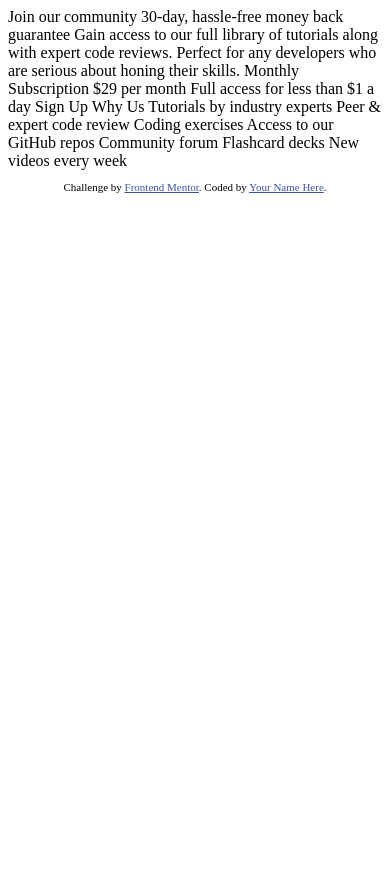
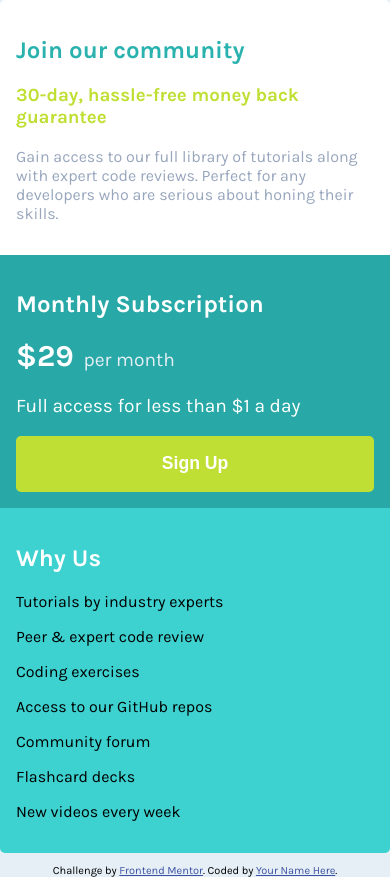
Before and after one commit to Clinton-dev/frontend-mentor-challanges, a plain HTML site: page single-price-grid-component-master/index.html in a window 390 px wide. Before the commit the page ends 844 px from the top, so only its background shows below. Drawn offline with Linux system fonts and the light colour scheme.

Commit message:
Finish mobile layout

```diff
--- /dev/null
+++ b/single-price-grid-component-master/css/style.scss
@@ -0,0 +1,120 @@
+$colors:(
+  primary: hsl(179, 62%, 43%),
+  primary2: hsl(71, 73%, 54%),
+  bg-body: hsl(204, 43%, 93%),
+  bg-grad-top: hsl(218, 22%, 67%),
+  monthly-sub-bg: darken(hsl(179, 62%, 43%), 2%),
+  why-us-bg: lighten(hsl(179, 62%, 43%), 10%)
+);
+
+@function color($color-name){
+  @return map-get($colors, $color-name)
+}
+
+$mobile-width: 375px;
+$desktop-width: 1440px;
+
+@mixin  desktop {
+  @media (max-width: #{ $desktop-width }) {
+    @content;
+  }
+}
+
+@mixin  mobile {
+  @media(max-width: #{ $mobile-width}) {
+    @content;
+  }
+}
+
+body, html {
+  height: 100%;
+  padding: 0;
+  margin: 0;
+  box-sizing: border-box;
+}
+
+body {
+  font-size: 16px;
+  font-family: 'Karla', sans-serif;
+  background-color: color(bg-body);
+}
+
+main {
+  .price-grid-wrapper {
+
+    @include mobile {
+      width: 90%;
+      margin: 4em auto;
+    }
+
+    .join-community {
+      background-color: #fff;
+      padding: 1em;
+      border-top-left-radius: 5px;
+      border-top-right-radius: 5px;
+      color: color(bg-grad-top);
+
+      h2 {
+        color: color(primary);
+      }
+
+      h3 {
+        color: color(primary2);
+      }
+    }
+
+    .monthly-sub {
+      padding: 1em;
+      background-color: color(monthly-sub-bg);
+      color: #fff;
+
+      p#price {
+        color: color(bg-body);
+      }
+
+      p {
+        font-size: 1.2rem;
+        font-weight: 400;
+
+        span#signup-amount {
+          font-size: 1.9rem;
+          font-weight: 700;
+          margin-right: 5px;
+          color: #fff;
+        }
+      }
+
+      button {
+        display: block;
+        width: 100%;
+        background-color: color(primary2);
+        border: none;
+        padding: 1em;
+        color: #fff;
+        font-size: 1.1rem;
+        font-weight: 700;
+        border-radius: 5px;
+      }
+    }
+
+    .why-us {
+      padding: 1em;
+      background-color: color(why-us-bg);
+      border-bottom-left-radius: 5px;
+      border-bottom-right-radius: 5px;
+
+      h2{
+        color: #fff;
+      }
+
+      // experimental Ft
+      @include mobile {
+        p {
+          color: color(bg-body);
+          font-size: 1.2rem;
+          line-height: 7px;
+        }
+      }
+    }
+  }
+}
--- a/single-price-grid-component-master/index.html
+++ b/single-price-grid-component-master/index.html
@@ -1,44 +1,63 @@
 <!DOCTYPE html>
 <html lang="en">
+
 <head>
   <meta charset="UTF-8">
-  <meta name="viewport" content="width=device-width, initial-scale=1.0"> <!-- displays site properly based on user's device -->
+  <meta name="viewport" content="width=device-width, initial-scale=1.0">
+  <!-- displays site properly based on user's device -->
 
   <link rel="icon" type="image/png" sizes="32x32" href="./images/favicon-32x32.png">
 
   <title>Frontend Mentor | Single Price Grid Component</title>
 
+  <link rel="preconnect" href="https://fonts.gstatic.com">
+  <link href="https://fonts.googleapis.com/css2?family=Karla:wght@400;700&display=swap" rel="stylesheet">
+
+  <link rel="stylesheet" href="css/style.css">
   <!-- Feel free to remove these styles or customise in your own stylesheet 👍 -->
   <style>
-    .attribution { font-size: 11px; text-align: center; }
-    .attribution a { color: hsl(228, 45%, 44%); }
+    .attribution {
+      font-size: 11px;
+      text-align: center;
+    }
+
+    .attribution a {
+      color: hsl(228, 45%, 44%);
+    }
   </style>
 </head>
+
 <body>
-  Join our community
 
-  30-day, hassle-free money back guarantee
+  <main>
+    <div class="price-grid-wrapper">
+      <div class="join-community">
+        <h2>Join our community</h2>
+        <h3> 30-day, hassle-free money back guarantee</h3>
+        <p>Gain access to our full library of tutorials along with expert code reviews.
+          Perfect for any developers who are serious about honing their skills.
+        </p>
+      </div>
+      <div class="monthly-sub">
+        <h2>Monthly Subscription</h2>
+        <p id="price"><span id="signup-amount">&dollar;29</span> per month</p>
+        <p>Full access for less than &dollar;1 a day</p>
+        <button>Sign Up</button>
+      </div>
+      <div class="why-us">
+        <h2>Why Us</h2>
 
-  Gain access to our full library of tutorials along with expert code reviews.
-  Perfect for any developers who are serious about honing their skills.
+          <p>Tutorials by industry experts</p>
+          <p>Peer &amp; expert code review</p>
+          <p>Coding exercises</p>
+          <p>Access to our GitHub repos</p>
+          <p>Community forum</p>
+          <p>Flashcard decks</p>
+          <p>New videos every week</p>
 
-  Monthly Subscription
-
-  &dollar;29 per month
-
-  Full access for less than &dollar;1 a day
-
-  Sign Up
-
-  Why Us
-
-  Tutorials by industry experts
-  Peer &amp; expert code review
-  Coding exercises
-  Access to our GitHub repos
-  Community forum
-  Flashcard decks
-  New videos every week
+      </div>
+    </div>
+  </main>
 
   <footer>
     <p class="attribution">
@@ -47,4 +66,5 @@
     </p>
   </footer>
 </body>
+
 </html>
```
Also changed, not shown: single-price-grid-component-master/css/style.css (added), 2 other files.
